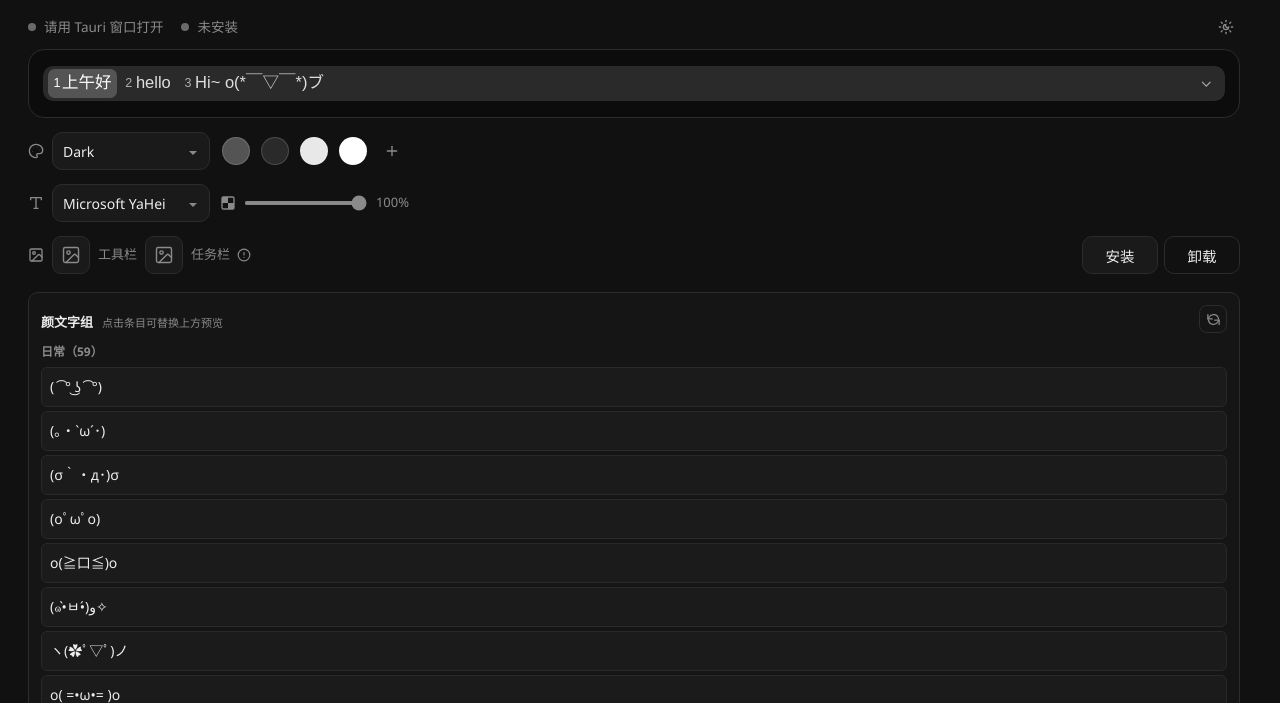
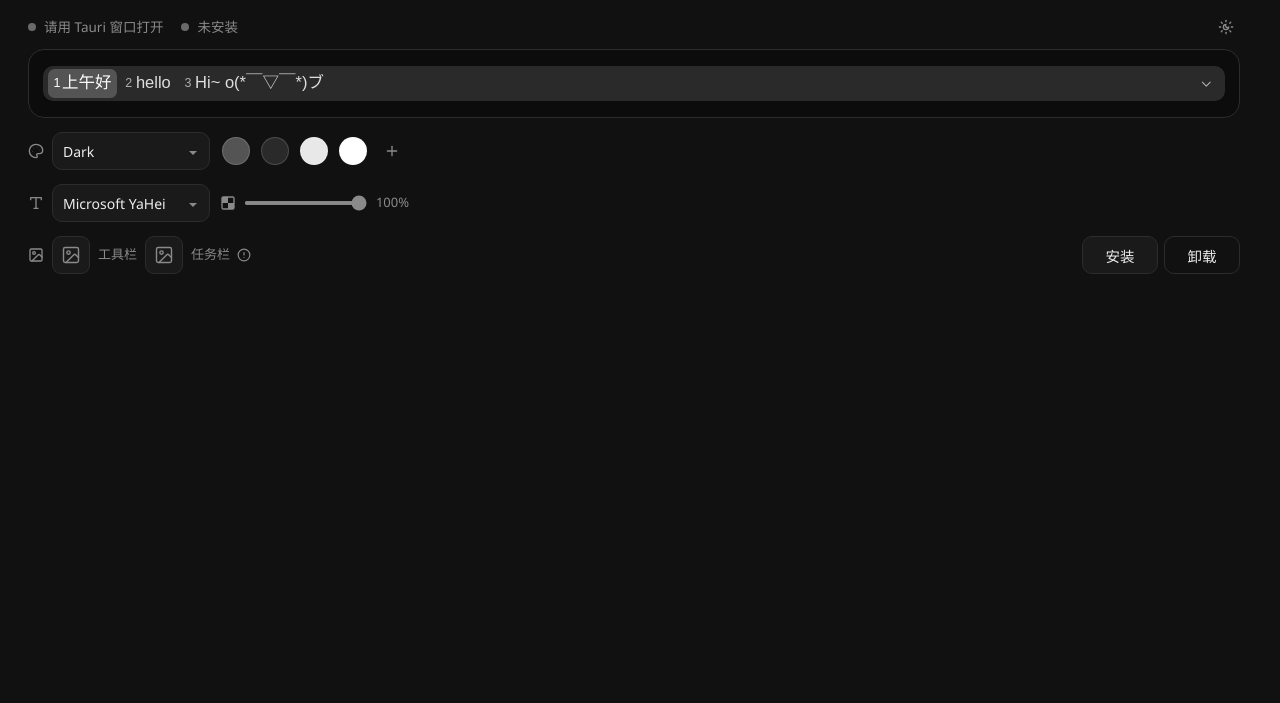
Before and after one commit to tori-RR/DoubaoIME_Darkmode, a website: page ui/index.html in a window 1280 px wide. Shown: the part 97-800 px from the top of the page. Drawn offline with Linux system fonts and the light colour scheme.

Commit message:
v1.0.1 release cleanup

```diff
--- a/ui/index.html
+++ b/ui/index.html
@@ -303,23 +303,6 @@
       </div>
       <p id="status-note" class="status-note" role="status" hidden></p>
       <p id="error" class="error" role="alert" hidden></p>
-      <section id="kaomoji-gallery" class="kaomoji-gallery" hidden aria-label="颜文字组预览">
-        <div class="kaomoji-gallery-head">
-          <div class="kaomoji-gallery-title">
-            <strong>颜文字组</strong>
-            <span>点击条目可替换上方预览</span>
-          </div>
-          <button id="btn-refresh-kaomoji" class="kaomoji-refresh" type="button" aria-label="刷新颜文字" title="重新读取颜文字文件">
-            <svg viewBox="0 0 24 24" width="15" height="15" fill="none" stroke="currentColor" stroke-width="2" stroke-linecap="round" stroke-linejoin="round" aria-hidden="true">
-              <path d="M20 11a8.1 8.1 0 0 0-14.9-3L3 11" />
-              <path d="M3 4v7h7" />
-              <path d="M4 13a8.1 8.1 0 0 0 14.9 3L21 13" />
-              <path d="M21 20v-7h-7" />
-            </svg>
-          </button>
-        </div>
-        <div id="kaomoji-gallery-body" class="kaomoji-gallery-body"></div>
-      </section>
     </main>
     <div id="app-menu" class="app-menu" hidden role="menu" aria-label="助手菜单">
       <button type="button" id="app-menu-settings" class="app-menu-item" role="menuitem">
--- a/ui/kaomoji.js
+++ b/ui/kaomoji.js
@@ -20,20 +20,6 @@
 
   const word = document.getElementById("kaomoji-word");
   if (!word) return;
-  const gallery = document.getElementById("kaomoji-gallery");
-  const galleryBody = document.getElementById("kaomoji-gallery-body");
-  const refreshButton = document.getElementById("btn-refresh-kaomoji");
-
-  const GROUP_LABELS = {
-    casual: "日常",
-    welcome: "欢迎",
-    great: "成功",
-    cancel: "取消",
-    bad: "失败",
-    sleep: "睡眠",
-    wake: "唤醒",
-  };
-
   const COOLDOWN_MS = 300;
   let lastRoll = 0;
   let ready = false;
@@ -69,38 +55,6 @@
     showFace(next);
   }
 
-  function renderGallery() {
-    if (!gallery || !galleryBody) return;
-    galleryBody.replaceChildren();
-    for (const [group, faces] of Object.entries(GROUPS)) {
-      const section = document.createElement("section");
-      section.className = "kaomoji-group";
-
-      const heading = document.createElement("h3");
-      heading.className = "kaomoji-group-title";
-      heading.textContent = `${GROUP_LABELS[group] || group}（${faces.length}）`;
-      section.append(heading);
-
-      const list = document.createElement("div");
-      list.className = "kaomoji-group-list";
-      for (const face of faces) {
-        const item = document.createElement("button");
-        item.type = "button";
-        item.className = "kaomoji-item";
-        item.textContent = face;
-        item.title = "点击替换预览；可选中文本调整格式";
-        item.addEventListener("click", (event) => {
-          event.stopPropagation();
-          showFace(face);
-        });
-        list.append(item);
-      }
-      section.append(list);
-      galleryBody.append(section);
-    }
-    gallery.hidden = false;
-  }
-
   function isFontFace(el) {
     return !!(el && (el.id === "font-face" || (el.closest && el.closest("#font-face"))));
   }
@@ -109,7 +63,7 @@
     return !!(
       el &&
       el.closest &&
-      el.closest("#btn-install, #btn-uninstall, #btn-clear-logo, #btn-preview-bg, #kaomoji-gallery")
+      el.closest("#btn-install, #btn-uninstall, #btn-clear-logo, #btn-preview-bg")
     );
   }
 
@@ -162,29 +116,10 @@
     );
   }
 
-  async function refreshGroups() {
-    if (!ready || !refreshButton || refreshButton.disabled) return;
-    refreshButton.disabled = true;
-    refreshButton.classList.add("is-loading");
-    try {
-      await loadGroups();
-      renderGallery();
-    } finally {
-      refreshButton.classList.remove("is-loading");
-      refreshButton.disabled = false;
-    }
-  }
-
-  if (refreshButton) refreshButton.addEventListener("click", (event) => {
-    event.stopPropagation();
-    void refreshGroups();
-  });
-
   loadGroups()
     .catch(() => {})
     .then(() => {
       ready = true;
-      renderGallery();
       pick("welcome", true);
     });
 })();
--- a/ui/styles.css
+++ b/ui/styles.css
@@ -563,111 +563,6 @@ h1 .mark {
   animation: kaomoji-shake 0.28s ease;
 }
 
-.kaomoji-gallery {
-  display: block;
-  margin: 18px 0 0;
-  padding: 12px;
-  border: 1px solid var(--line);
-  border-radius: 10px;
-  background: #151515;
-}
-
-.kaomoji-gallery-head {
-  display: flex;
-  align-items: baseline;
-  justify-content: space-between;
-  gap: 10px;
-  margin-bottom: 10px;
-  color: var(--text);
-  font-size: 13px;
-}
-
-.kaomoji-gallery-title {
-  min-width: 0;
-  display: flex;
-  align-items: baseline;
-  gap: 9px;
-}
-
-.kaomoji-gallery-head span {
-  color: var(--muted);
-  font-size: 11px;
-}
-
-.kaomoji-refresh {
-  width: 28px;
-  height: 28px;
-  flex: 0 0 28px;
-  display: inline-grid;
-  place-items: center;
-  padding: 0;
-  border: 1px solid var(--line);
-  border-radius: 8px;
-  color: var(--muted);
-  background: transparent;
-  cursor: pointer;
-}
-
-.kaomoji-refresh:hover,
-.kaomoji-refresh:focus-visible {
-  color: var(--text);
-  border-color: var(--accent);
-}
-
-.kaomoji-refresh:disabled {
-  cursor: wait;
-  opacity: 0.65;
-}
-
-.kaomoji-refresh.is-loading svg {
-  animation: kaomoji-refresh-spin 0.75s linear infinite;
-}
-
-.kaomoji-group + .kaomoji-group {
-  margin-top: 12px;
-  padding-top: 10px;
-  border-top: 1px solid var(--line);
-}
-
-.kaomoji-group-title {
-  margin: 0 0 6px;
-  color: var(--muted);
-  font-size: 12px;
-  font-weight: 600;
-}
-
-.kaomoji-group-list {
-  display: grid;
-  gap: 4px;
-}
-
-.kaomoji-item {
-  display: block;
-  width: 100%;
-  min-height: 28px;
-  padding: 4px 8px;
-  overflow: visible;
-  border: 1px solid #292929;
-  border-radius: 6px;
-  background: #1b1b1b;
-  color: var(--text);
-  font: inherit;
-  line-height: 1.45;
-  text-align: left;
-  white-space: pre-wrap;
-  overflow-wrap: anywhere;
-  user-select: text;
-  -webkit-user-select: text;
-  cursor: pointer;
-}
-
-.kaomoji-item:hover,
-.kaomoji-item:focus-visible {
-  border-color: #545454;
-  background: #242424;
-  outline: none;
-}
-
 @keyframes kaomoji-shake {
   0%,
   100% {
@@ -682,10 +577,6 @@ h1 .mark {
   75% {
     transform: translateX(-1px);
   }
-}
-
-@keyframes kaomoji-refresh-spin {
-  to { transform: rotate(360deg); }
 }
 
 .bar .more {
```
Also changed, not shown: 1 other file.
